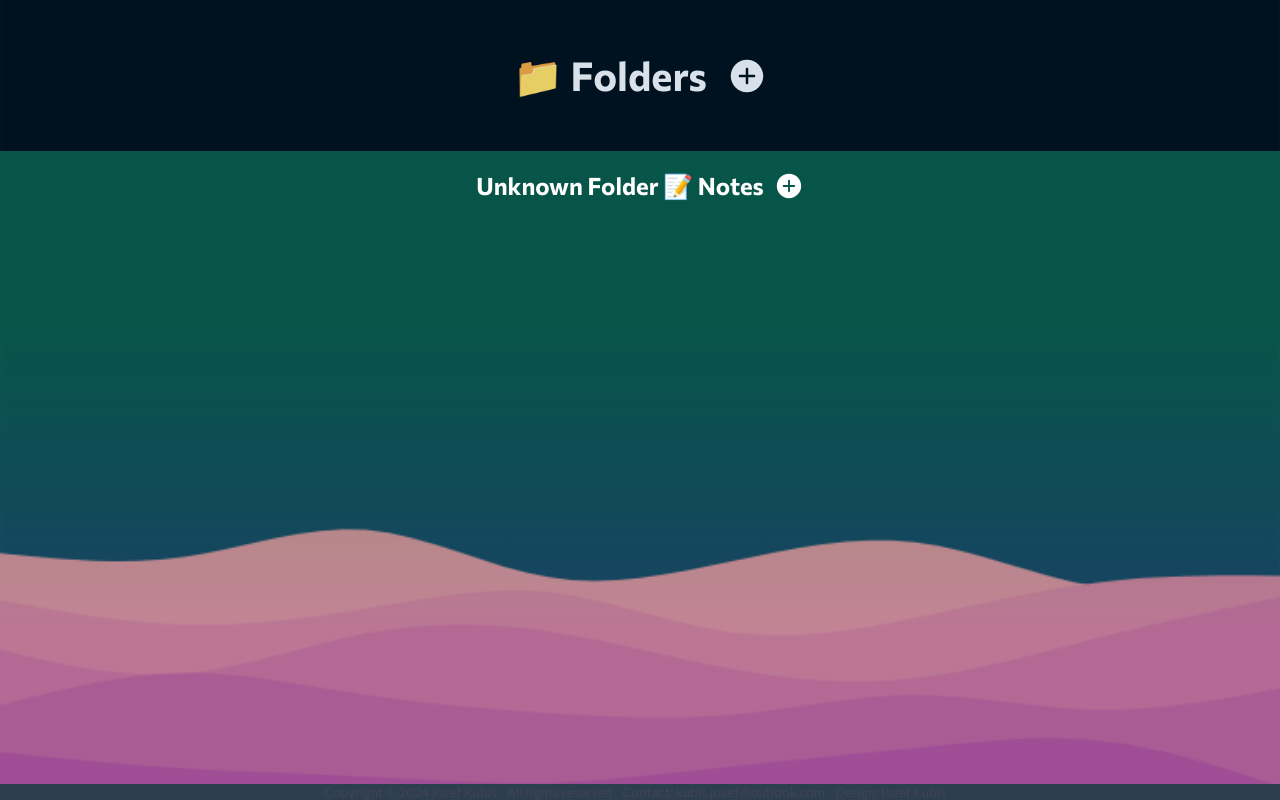
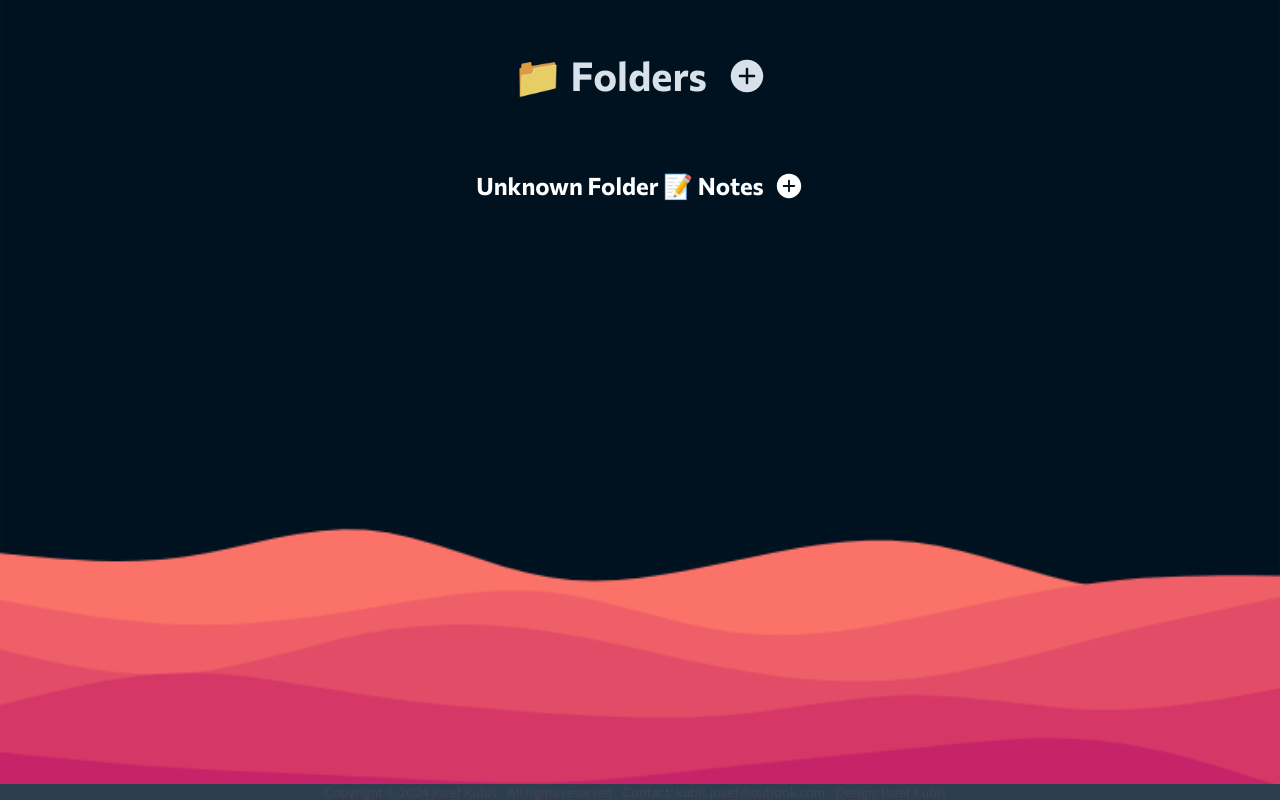
Before and after one commit to jozefkubis/react-vite-note-taking-app, a React (Vite) app: page /notes/1 in a window 1280 px wide. Built offline with nearby package versions, Linux system fonts and the light colour scheme.

Commit message:
Upravene velkosti poznamok, plus praca na UI

```diff
--- a/src/components/AppLayout.jsx
+++ b/src/components/AppLayout.jsx
@@ -6,9 +6,7 @@ function AppLayout() {
   return (
     <div className="appLayout">
       <PageNav />
-      <div className="layout">
-        <Outlet />
-      </div>
+      <Outlet />
       <Footer />
     </div>
   )
--- a/src/index.css
+++ b/src/index.css
@@ -28,6 +28,6 @@ body {
   grid-template-rows: auto 1fr auto;
 }
 
-.layout {
+/* .layout {
   background: linear-gradient(180deg, #12b88667 27%, #4dabf751 74%);
-}
+} */
--- a/src/pages/FolderList.css
+++ b/src/pages/FolderList.css
@@ -1,7 +1,7 @@
 .folderList-container {
   display: flex;
   flex-direction: column;
-  justify-content: center;
+  /* justify-content: center; */
   align-items: center;
 }
 
@@ -28,6 +28,7 @@
   width: 100%;
   border-radius: 10px;
   padding: 10px;
+  box-shadow: 4px 4px 4px rgb(255, 3, 3), 4px 4px 4px rgb(255, 0, 0);
 }
 
 .oneFolder svg {
--- a/src/pages/NewFolder.css
+++ b/src/pages/NewFolder.css
@@ -1,7 +1,6 @@
 .newFolder-container {
   display: flex;
   flex-direction: column;
-  justify-content: space-evenly;
   align-items: center;
   margin-top: 100px;
 }
--- a/src/pages/Notes.css
+++ b/src/pages/Notes.css
@@ -1,7 +1,7 @@
 .notes-container {
   display: flex;
   flex-direction: column;
-  justify-content: center;
+  /* justify-content: center; */
   align-items: center;
 }
 
@@ -25,11 +25,13 @@
 
 .oneNoteDiv {
   display: flex;
+  align-items: center;
   flex-wrap: wrap;
   max-width: 80%;
 }
 
 .oneNote {
+  width: auto;
   max-width: 350px;
   height: auto;
   margin: 10px;
@@ -37,7 +39,6 @@
   border-radius: 12px;
   padding: 10px;
   overflow: auto;
-  flex: 1 1 auto;
 }
 
 .noteHeader {
```
